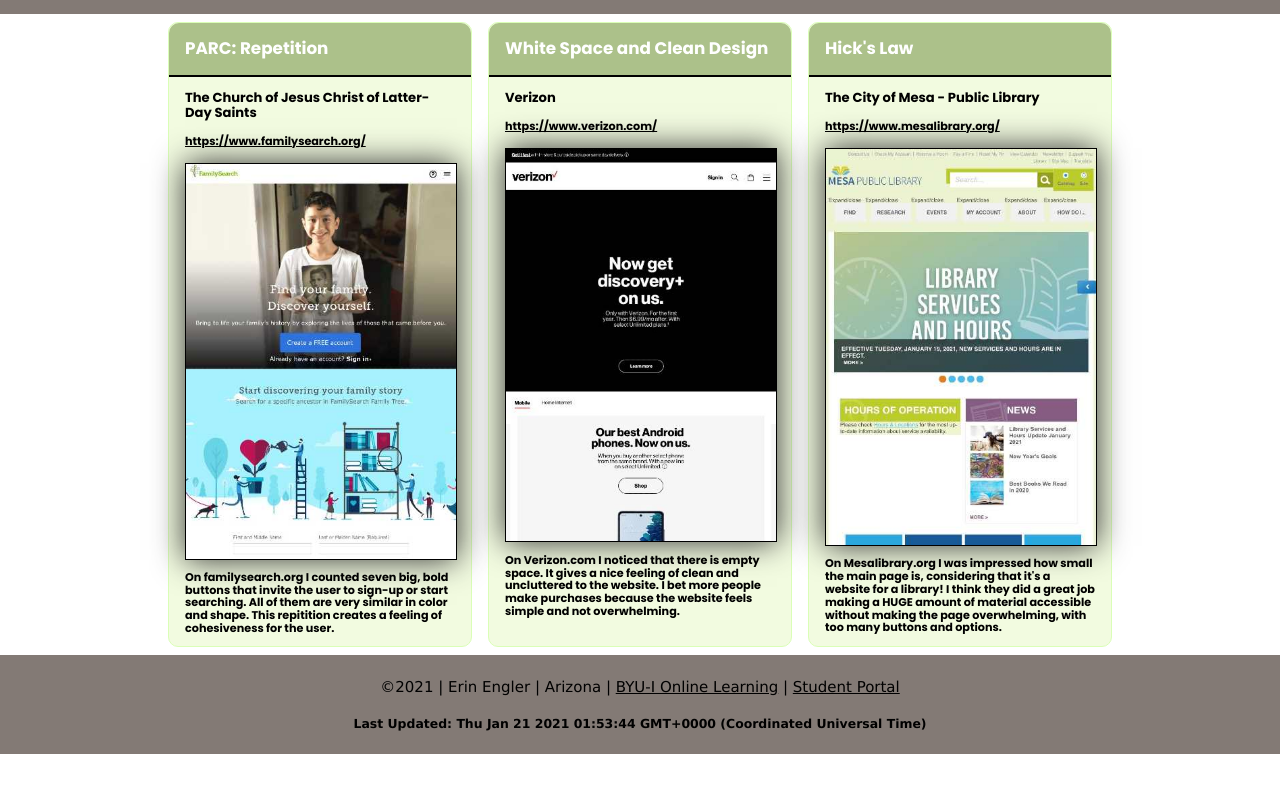
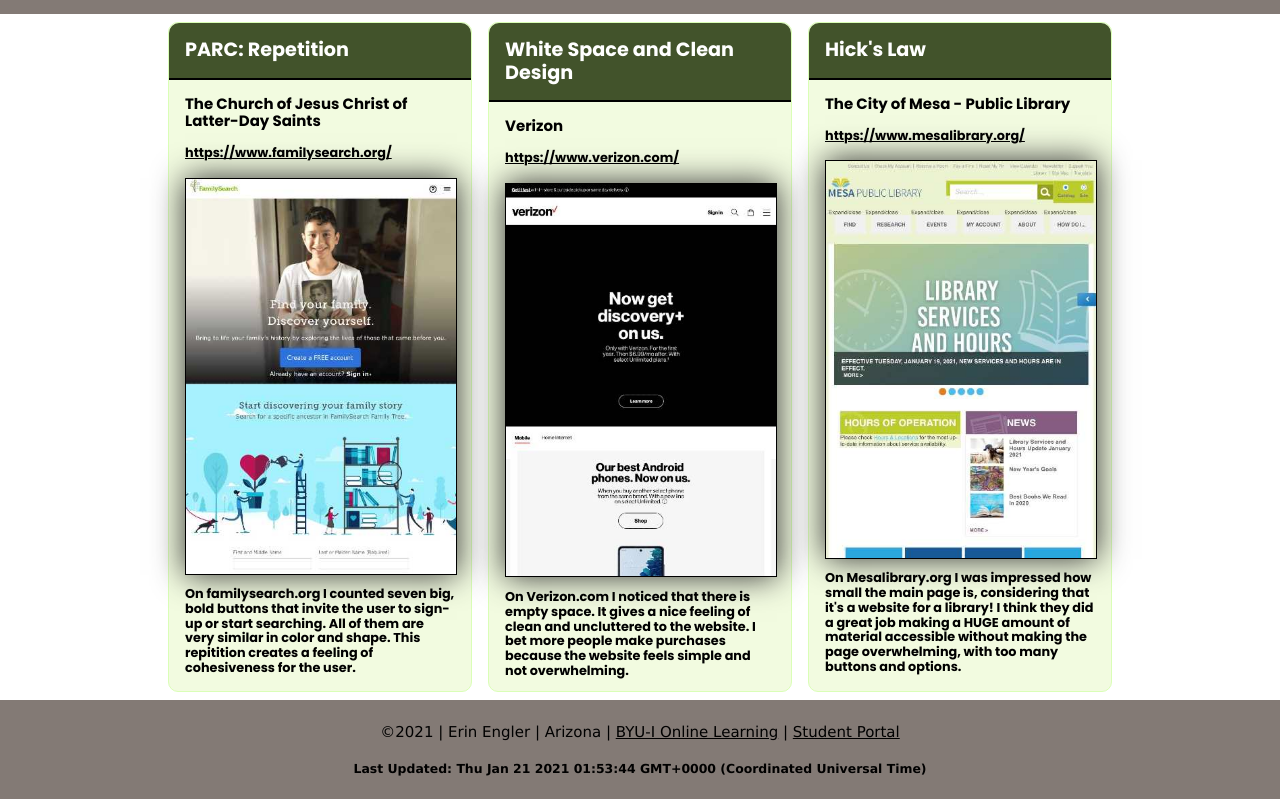
Before and after one commit to erlacla/wdd230, a plain HTML site: page lesson2/design-principles.html in a window 1280 px wide. Shown: the part 118-917 px from the top of the page. Before the commit the page ends 872 px from the top, so only its background shows below. Drawn offline with nearby package versions, Linux system fonts and the light colour scheme.

Commit message:
Add meta discription tag, get h2 contrast right

```diff
--- a/lesson2/css/small.css
+++ b/lesson2/css/small.css
@@ -27,13 +27,13 @@ main {
   margin: 0 auto;
   display: grid;
   grid-template-columns: 1fr;
-  font-size: 0.7rem;
+  font-size: 0.8rem;
   font-family: "Poppins", sans-serif;
 }
 
 main section h2 {
   color: #fff;
-  background-color: #acc18a;
+  background-color: #293b11de;
   border-bottom: 2px solid rgb(0, 0, 0);
   padding: 1rem;
   margin: 0rem;
--- a/lesson2/design-principles.html
+++ b/lesson2/design-principles.html
@@ -4,11 +4,17 @@
     <meta charset="UTF-8" />
     <meta name="viewport" content="width=device-width, initial-scale=1.0" />
     <title>Week 2 - Design Principles</title>
+    <meta name="description" content="Exploring Design Principles in WDD 230" />
     <link rel="stylesheet" href="../css/normalize.css" />
-
-    <link rel="preconnect" href="https://fonts.gstatic.com">
-<link href="https://fonts.googleapis.com/css2?family=Bodoni+Moda:ital,wght@1,800&display=swap" rel="stylesheet">
-<link href="https://fonts.googleapis.com/css2?family=Poppins:wght@700&display=swap" rel="stylesheet">
+    <link rel="preconnect" href="https://fonts.gstatic.com" />
+    <link
+      href="https://fonts.googleapis.com/css2?family=Bodoni+Moda:ital,wght@1,800&display=swap"
+      rel="stylesheet"
+    />
+    <link
+      href="https://fonts.googleapis.com/css2?family=Poppins:wght@700&display=swap"
+      rel="stylesheet"
+    />
     <link href="css/small.css" rel="stylesheet" />
     <link href="css/medium.css" rel="stylesheet" />
     <link href="css/large.css" rel="stylesheet" />
@@ -17,18 +23,22 @@
     <header>
       <h1>Design Principles Document</h1>
       <h1>Erin L. Engler</h1>
-
     </header>
     <main>
       <section>
         <h2>PARC: Repetition</h2>
         <h3>The Church of Jesus Christ of Latter-Day Saints</h3>
-          <h4><a href="https://www.familysearch.org/">https://www.familysearch.org/</a></h4>
-          <img src="images/familySearch.jpg" alt="FamilySearch Website Pic">
+        <h4>
+          <a href="https://www.familysearch.org/"
+            >https://www.familysearch.org/</a
+          >
+        </h4>
+        <img src="images/familySearch.jpg" alt="FamilySearch Website Pic" />
         <p>
-              On familysearch.org I counted seven big, bold buttons that invite the user to sign-up
-              or start searching. All of them are very similar in color and shape. This repitition
-              creates a feeling of cohesiveness for the user.
+          On familysearch.org I counted seven big, bold buttons that invite the
+          user to sign-up or start searching. All of them are very similar in
+          color and shape. This repitition creates a feeling of cohesiveness for
+          the user.
         </p>
       </section>
 
@@ -36,29 +46,35 @@
         <h2>White Space and Clean Design</h2>
         <h3>Verizon</h3>
         <h4><a href="https://www.verizon.com/">https://www.verizon.com/</a></h4>
-        <img src="images/verizon.jpg" alt="Verizon Website Pic">
+        <img src="images/verizon.jpg" alt="Verizon Website Pic" />
         <p>
-            On Verizon.com I noticed that there is empty space. It gives a nice feeling of
-            clean and uncluttered to the website. I bet more people make purchases because
-            the website feels simple and not overwhelming.
+          On Verizon.com I noticed that there is empty space. It gives a nice
+          feeling of clean and uncluttered to the website. I bet more people
+          make purchases because the website feels simple and not overwhelming.
         </p>
       </section>
 
       <section>
         <h2>Hick's Law</h2>
         <h3>The City of Mesa - Public Library</h3>
-        <h4><a href="https://www.mesalibrary.org/">https://www.mesalibrary.org/</a></h4>
-        <img src="images/library.jpg" alt="Library Website Pic">
+        <h4>
+          <a href="https://www.mesalibrary.org/"
+            >https://www.mesalibrary.org/</a
+          >
+        </h4>
+        <img src="images/library.jpg" alt="Library Website Pic" />
         <p>
-            On Mesalibrary.org I was impressed how small the main page is, considering that it's
-            a website for a library! I think they did a great job making a HUGE amount of material
-            accessible without making the page overwhelming, with too many buttons and options.
+          On Mesalibrary.org I was impressed how small the main page is,
+          considering that it's a website for a library! I think they did a
+          great job making a HUGE amount of material accessible without making
+          the page overwhelming, with too many buttons and options.
         </p>
       </section>
     </main>
     <footer>
       &copy;<span id="currentyear"></span> | Erin Engler | Arizona |
-      <a href="https://www.byui.edu/" target="_blank">BYU-I Online Learning</a> | <a href="https://erlacla.github.io/wdd230/index">Student Portal</a>
+      <a href="https://www.byui.edu/" target="_blank">BYU-I Online Learning</a>
+      | <a href="https://erlacla.github.io/wdd230/index">Student Portal</a>
       <h5>Last Updated: <span id="currentdate"></span></h5>
     </footer>
     <script src="js/designPrinciples.js"></script>
```
Also changed, not shown: lesson3/index.html (added, +16 -0 lines), lesson3/color-scheme.html (added), lesson3/target-audience.html (added), lesson3/typography.html (added). Lines whose indentation alone changed are shown as unchanged.
